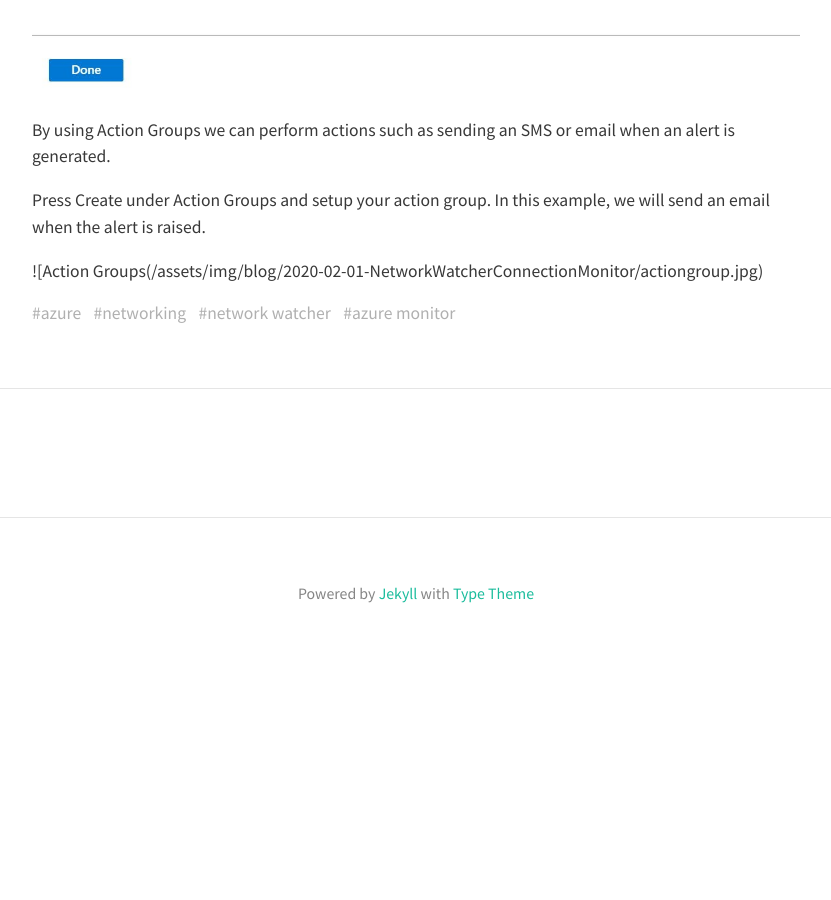
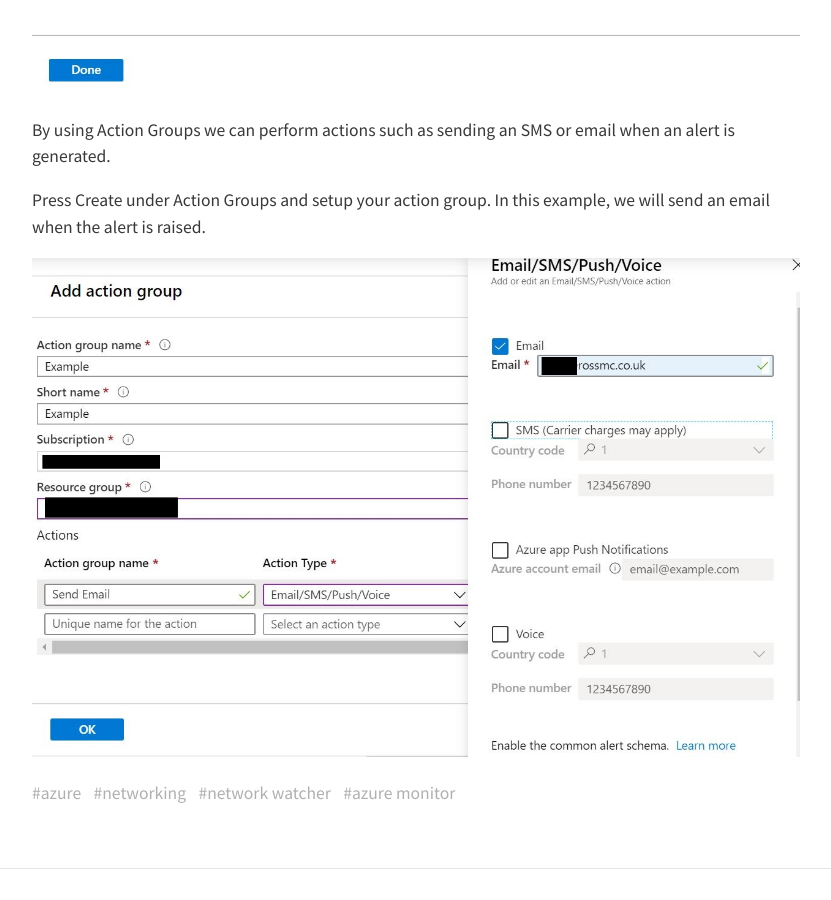
Before and after one commit to rossinthecloud/rossinthecloud.github.io, a Jekyll site: the page built from _posts/2020-02-01-AzureNetworkWatcher-MonitoringConnections.md, in a window 1280 px wide and 900 px high, scrolled down 4304 px. Shown: the whole window, without its empty margins (224-1055 px from the left). Built offline with Jekyll 4.4.1, drawn with Linux system fonts in a browser that asks for light colours; nearby versions of some CDN libraries; comment, search, counter and statistics services are not loaded; before the commit the page ends 4974 px from its top, so only the background shows below that.

Commit message:
Update 2020-02-01-AzureNetworkWatcher-MonitoringConnections.md

```diff
--- a/_posts/2020-02-01-AzureNetworkWatcher-MonitoringConnections.md
+++ b/_posts/2020-02-01-AzureNetworkWatcher-MonitoringConnections.md
@@ -63,4 +63,4 @@
 
 Press Create under Action Groups and setup your action group. In this example, we will send an email when the alert is raised.
 
-![Action Groups({{ site.baseurl }}/assets/img/blog/2020-02-01-NetworkWatcherConnectionMonitor/actiongroup.jpg)
+![Action Groups]({{ site.baseurl }}/assets/img/blog/2020-02-01-NetworkWatcherConnectionMonitor/actiongroup.jpg)
```
